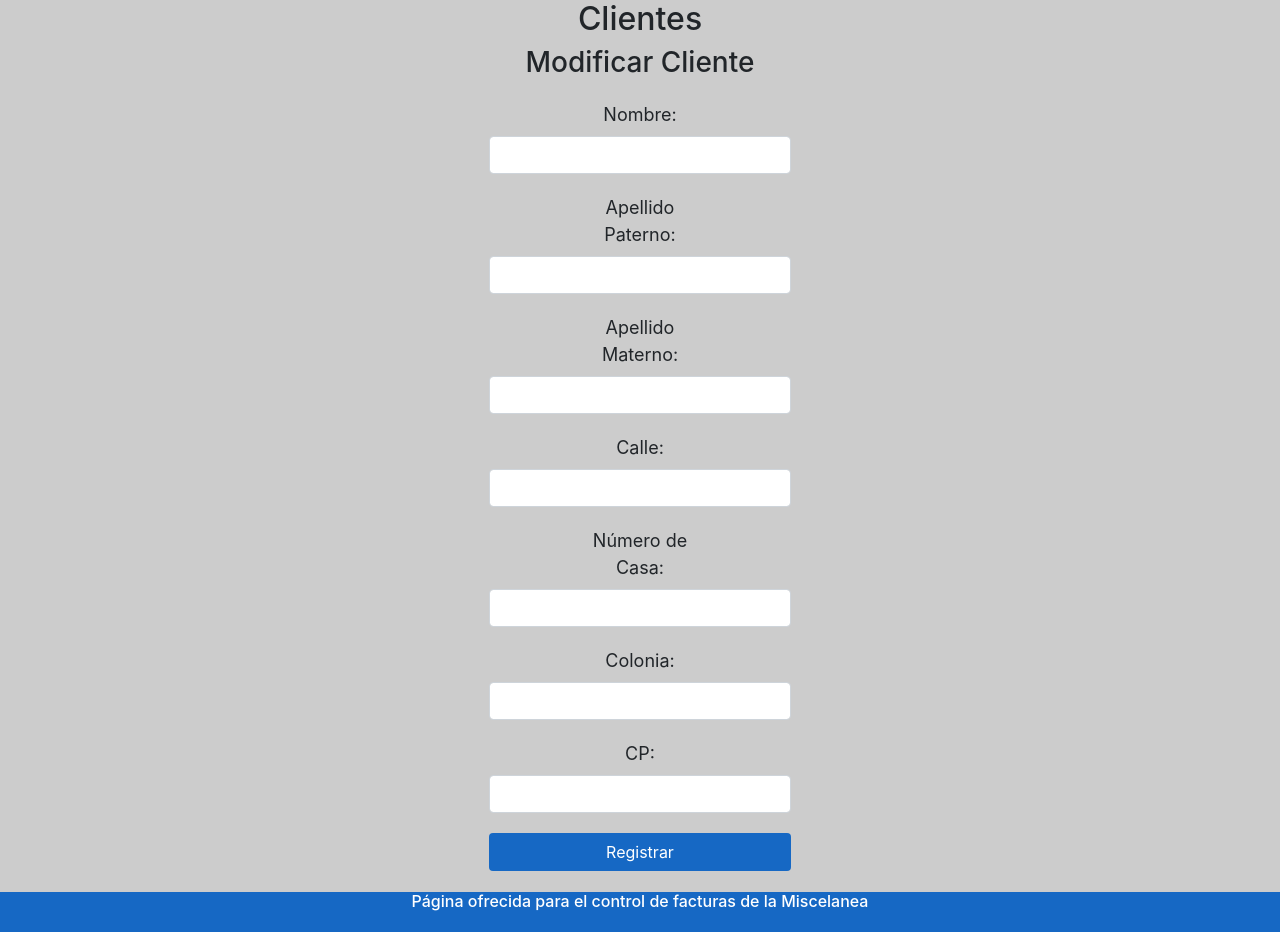
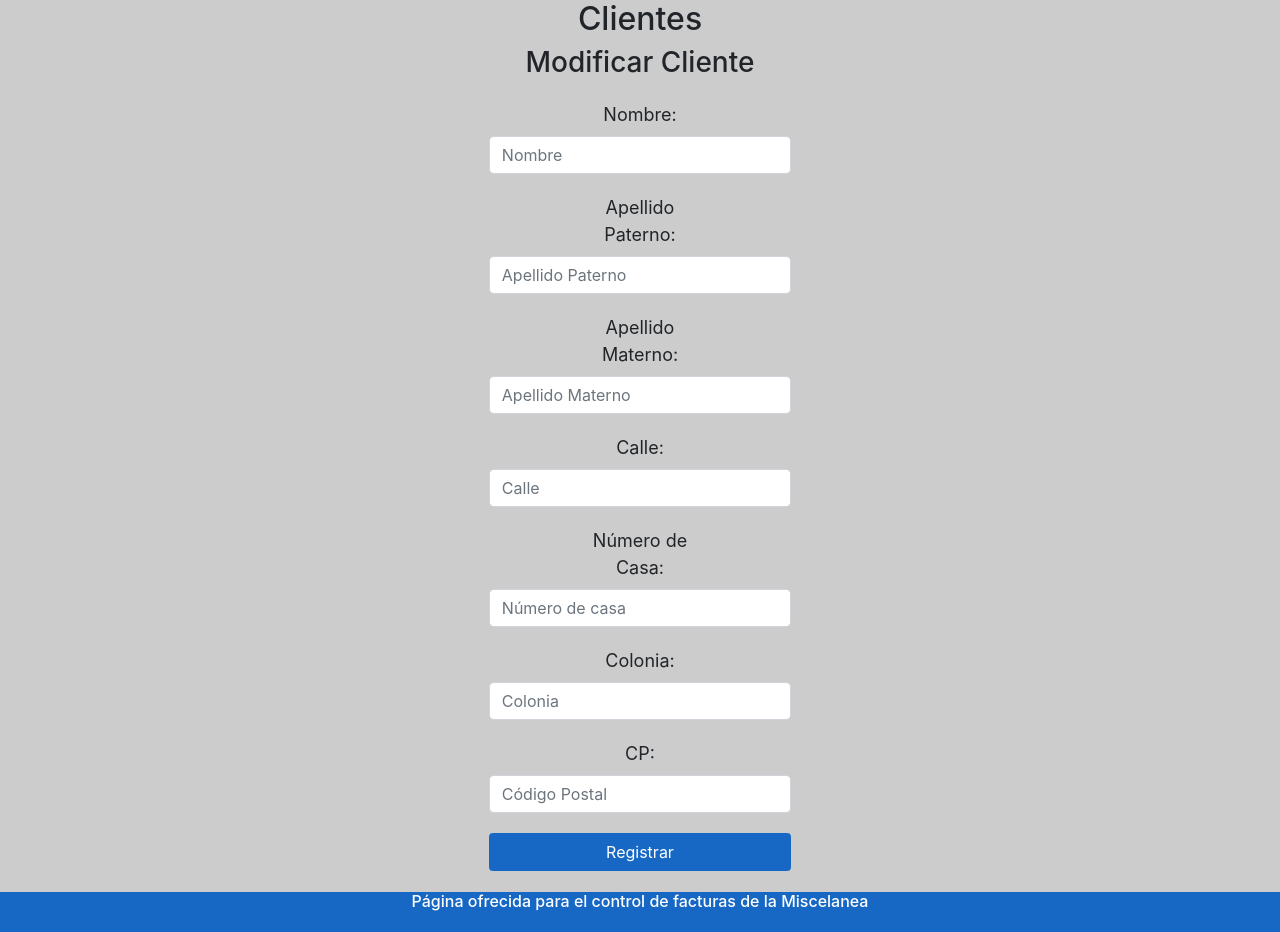
Before and after one commit to BernardoSJ/Sistema_de_Facturas, a PHP site: page /modificarCliente.php in a window 1280 px wide. Shown: the part 96-1028 px from the top of the page. Run offline with PHP 8.4, Linux system fonts and the light colour scheme; data that the repository does not hold is empty; some libraries are stand-ins or nearby versions.

Commit message:
Add placeholders to inputs

```diff
--- a/facturasAdmin.php
+++ b/facturasAdmin.php
@@ -175,7 +175,7 @@
 				<DIV CLASS="form-group">
 					<LABEL FOR="rfc">RFC: </LABEL>
 					<DIV CLASS="col-md-6 col-lg-4">
-						<INPUT CLASS="form-control" TYPE="text" ID="rfc" NAME="rfc" SIZE="40" MAXLENGTH="42" REQUIRED>
+						<INPUT CLASS="form-control" TYPE="text" ID="rfc" NAME="rfc" SIZE="40" MAXLENGTH="42" PLACEHOLDER="RFC" REQUIRED>
 					</DIV>
 				</DIV>
 				<div style="margin-bottom:15px;" class="g-recaptcha" data-sitekey="6LdgquQUAAAAABkxvXbNeIB95SF3OCG_FCdBfKzm"></div>
--- a/index.php
+++ b/index.php
@@ -38,7 +38,7 @@
 							<DIV CLASS="form-group">
 								<LABEL FOR="User">RFC: </LABEL>
 								<DIV CLASS="col-md-6 col-lg-4">
-									<INPUT CLASS="form-control" TYPE="text" ID="user" NAME="user" SIZE="20" MAXLENGTH="22" REQUIRED>
+									<INPUT CLASS="form-control" TYPE="text" ID="user" NAME="user" SIZE="20" MAXLENGTH="22" PLACEHOLDER="RFC" REQUIRED>
 								</DIV>
 
 							</DIV>
@@ -46,7 +46,7 @@
 							<DIV CLASS="form-group">
 								<LABEL FOR="Pass">Password: </LABEL>
 								<DIV CLASS="col-md-6 col-lg-4">
-									<INPUT CLASS="form-control" TYPE="password" ID="pass" NAME="pass" SIZE="20" MAXLENGTH="22" REQUIRED>
+									<INPUT CLASS="form-control" TYPE="password" ID="pass" NAME="pass" SIZE="20" MAXLENGTH="22" PLACEHOLDER="Password" REQUIRED>
 								</DIV>
 							</DIV>
 							<DIV CLASS="col-md-6 col-lg-4">
--- a/indexCliente.php
+++ b/indexCliente.php
@@ -86,7 +86,7 @@
 			<FORM ONSUBMIT="BuscarFecha();return false;">
 					<LABEL FOR="busca">Fecha: </LABEL>
 					<DIV CLASS="col-md-6 col-lg-4">
-						<INPUT CLASS="form-control" TYPE="text" ID="busca" NAME="busca" SIZE="40" MAXLENGTH="42" REQUIRED>
+						<INPUT CLASS="form-control" TYPE="text" ID="busca" NAME="busca" SIZE="40" MAXLENGTH="42" PLACEHOLDER="DD-MM-YYYY" REQUIRED>
 					</DIV>
 					<DIV CLASS="col-md-6 col-lg-4">
 						<INPUT CLASS="form-control" TYPE="submit" VALUE="Buscar">
--- a/modificarCliente.php
+++ b/modificarCliente.php
@@ -86,49 +86,49 @@
 					<INPUT TYPE="hidden" ID="rfc" NAME="rfc" VALUE="<?php echo $respuesta['rfc']; ?>">
 					<LABEL FOR="nombre">Nombre: </LABEL>
 					<DIV CLASS="col-md-6 col-lg-4">
-						<INPUT CLASS="form-control" TYPE="text" ID="nombre" NAME="nombre" SIZE="30" MAXLENGTH="32" VALUE="<?php echo $respuesta['nombre']; ?>" REQUIRED>
+						<INPUT CLASS="form-control" TYPE="text" ID="nombre" NAME="nombre" SIZE="30" MAXLENGTH="32" VALUE="<?php echo $respuesta['nombre']; ?>" PLACEHOLDER="Nombre" REQUIRED>
 					</DIV>
 				</DIV>
 
 				<DIV CLASS="form-group">
 					<LABEL FOR="apellidoP">Apellido Paterno: </LABEL>
 					<DIV CLASS="col-md-6 col-lg-4">
-						<INPUT CLASS="form-control" TYPE="text" ID="apellidoP" NAME="apellidoP" SIZE="30" MAXLENGTH="32" VALUE="<?php echo $respuesta['apellidop']; ?>" REQUIRED>
+						<INPUT CLASS="form-control" TYPE="text" ID="apellidoP" NAME="apellidoP" SIZE="30" MAXLENGTH="32" VALUE="<?php echo $respuesta['apellidop']; ?>" PLACEHOLDER="Apellido Paterno" REQUIRED>
 					</DIV>
 				</DIV>
 
 				<DIV CLASS="form-group">
 					<LABEL FOR="apellidoM">Apellido Materno: </LABEL>
 					<DIV CLASS="col-md-6 col-lg-4">
-						<INPUT CLASS="form-control" TYPE="text" ID="apellidoM" NAME="apellidoM" SIZE="30" MAXLENGTH="30" VALUE="<?php echo $respuesta['apellidom']; ?>" REQUIRED>
+						<INPUT CLASS="form-control" TYPE="text" ID="apellidoM" NAME="apellidoM" SIZE="30" MAXLENGTH="30" VALUE="<?php echo $respuesta['apellidom']; ?>" PLACEHOLDER="Apellido Materno" REQUIRED>
 					</DIV>
 				</DIV>
 
 				<DIV CLASS="form-group">
 					<LABEL FOR="calle">Calle: </LABEL>
 					<DIV CLASS="col-md-6 col-lg-4">
-						<INPUT CLASS="form-control" TYPE="text" ID="calle" NAME="calle" SIZE="30" MAXLENGTH="32" VALUE="<?php echo $respuesta['calle']; ?>" REQUIRED>
+						<INPUT CLASS="form-control" TYPE="text" ID="calle" NAME="calle" SIZE="30" MAXLENGTH="32" VALUE="<?php echo $respuesta['calle']; ?>" PLACEHOLDER="Calle" REQUIRED>
 					</DIV>
 				</DIV>
 
 				<DIV CLASS="form-group">
 					<LABEL FOR="numero">N&uacute;mero de Casa: </LABEL>
 					<DIV CLASS="col-md-6 col-lg-4">
-						<INPUT CLASS="form-control" TYPE="text" ID="numero" NAME="numero" SIZE="4" MAXLENGTH="4" VALUE="<?php echo $respuesta['numero']; ?>" REQUIRED>
+						<INPUT CLASS="form-control" TYPE="text" ID="numero" NAME="numero" SIZE="4" MAXLENGTH="4" VALUE="<?php echo $respuesta['numero']; ?>" PLACEHOLDER="Número de casa" REQUIRED>
 					</DIV>
 				</DIV>
 
 				<DIV CLASS="form-group">
 					<LABEL FOR="colonia">Colonia: </LABEL>
 					<DIV CLASS="col-md-6 col-lg-4">
-						<INPUT CLASS="form-control" TYPE="text" ID="colonia" NAME="colonia" SIZE="30" MAXLENGTH="32" VALUE="<?php echo $respuesta['colonia']; ?>" REQUIRED>
+						<INPUT CLASS="form-control" TYPE="text" ID="colonia" NAME="colonia" SIZE="30" MAXLENGTH="32" VALUE="<?php echo $respuesta['colonia']; ?>" PLACEHOLDER="Colonia" REQUIRED>
 					</DIV>
 				</DIV>
 
 				<DIV CLASS="form-group">
 					<LABEL FOR="cp">CP: </LABEL>
 					<DIV CLASS="col-md-6 col-lg-4">
-						<INPUT CLASS="form-control" TYPE="text" ID="cp" NAME="cp" SIZE="30" MAXLENGTH="32" VALUE="<?php echo $respuesta['cp']; ?>" REQUIRED>
+						<INPUT CLASS="form-control" TYPE="text" ID="cp" NAME="cp" SIZE="30" MAXLENGTH="32" VALUE="<?php echo $respuesta['cp']; ?>" PLACEHOLDER="Código Postal" REQUIRED>
 					</DIV>
 				</DIV>
 				<div style="margin-bottom:15px;" class="g-recaptcha" data-sitekey="6LdgquQUAAAAABkxvXbNeIB95SF3OCG_FCdBfKzm"></div>
--- a/modificarProducto.php
+++ b/modificarProducto.php
@@ -60,21 +60,21 @@
 					<INPUT TYPE="hidden" ID="id" NAME="id" VALUE="<?php echo $respuesta['id']; ?>">
 					<LABEL FOR="nombre">Nombre: </LABEL>
 					<DIV CLASS="col-md-6 col-lg-4">
-						<INPUT CLASS="form-control" TYPE="text" ID="nombre" NAME="nombre" SIZE="30" MAXLENGTH="32" VALUE="<?php echo $respuesta['nombre']; ?>" REQUIRED>
+						<INPUT CLASS="form-control" TYPE="text" ID="nombre" NAME="nombre" SIZE="30" MAXLENGTH="32" VALUE="<?php echo $respuesta['nombre']; ?>" PLACEHOLDER="Nombre" REQUIRED>
 					</DIV>
 				</DIV>
 
 				<DIV CLASS="form-group">
 					<LABEL FOR="precio">Precio: </LABEL>
 					<DIV CLASS="col-md-6 col-lg-4">
-						<INPUT CLASS="form-control" TYPE="text" ID="precio" NAME="precio" SIZE="6" MAXLENGTH="8" VALUE="<?php echo $respuesta['FORMAT(precio,2)']; ?>" REQUIRED>
+						<INPUT CLASS="form-control" TYPE="text" ID="precio" NAME="precio" SIZE="6" MAXLENGTH="8" VALUE="<?php echo $respuesta['FORMAT(precio,2)']; ?>" PLACEHOLDER="Precio" REQUIRED>
 					</DIV>
 				</DIV>
 
 				<DIV CLASS="form-group">
 					<LABEL FOR="stock">Stock: </LABEL>
 					<DIV CLASS="col-md-6 col-lg-4">
-						<INPUT CLASS="form-control" TYPE="number" ID="stock" NAME="stock" SIZE="2" MAXLENGTH="3" VALUE="<?php echo $respuesta['stock']; ?>" REQUIRED>
+						<INPUT CLASS="form-control" TYPE="number" ID="stock" NAME="stock" SIZE="2" MAXLENGTH="3" VALUE="<?php echo $respuesta['stock']; ?>" PLACEHOLDER="Stock" REQUIRED>
 					</DIV>
 				</DIV>
 
```
Also changed, not shown: clientesAdmin.php (+9 -9 lines), productosAdmin.php (+4 -4 lines).
